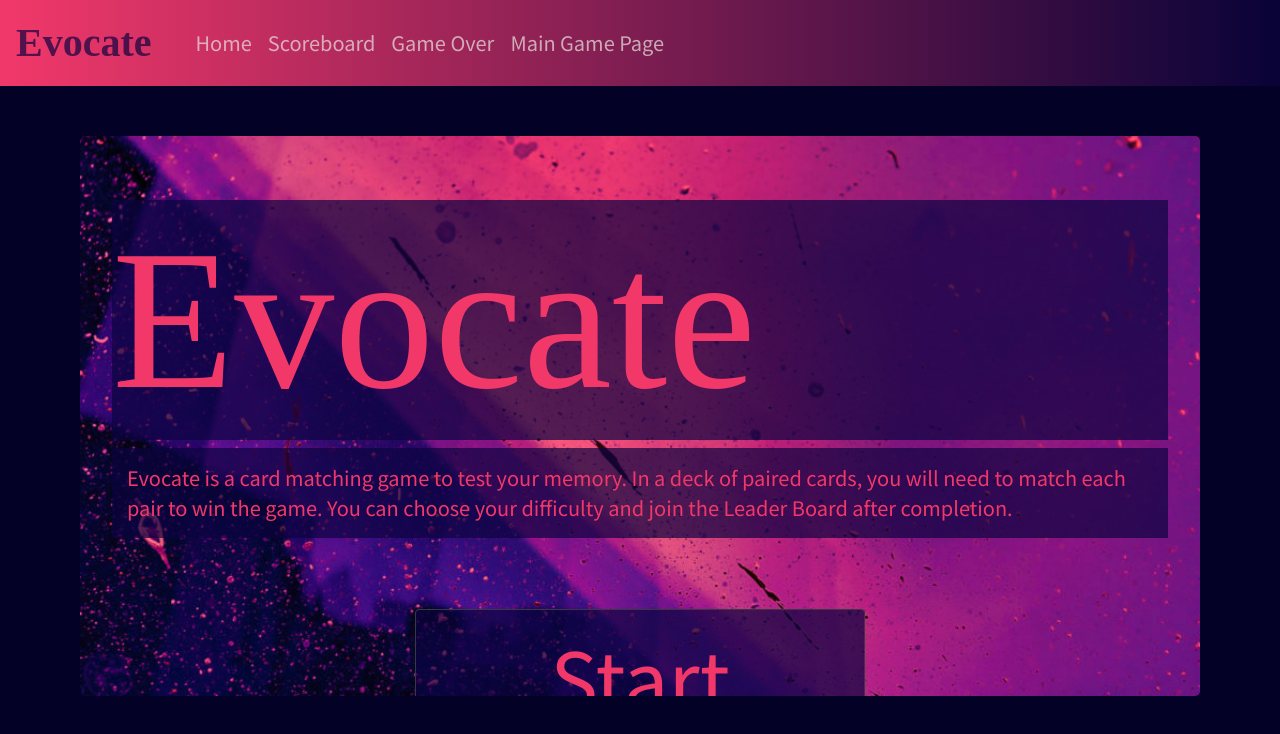
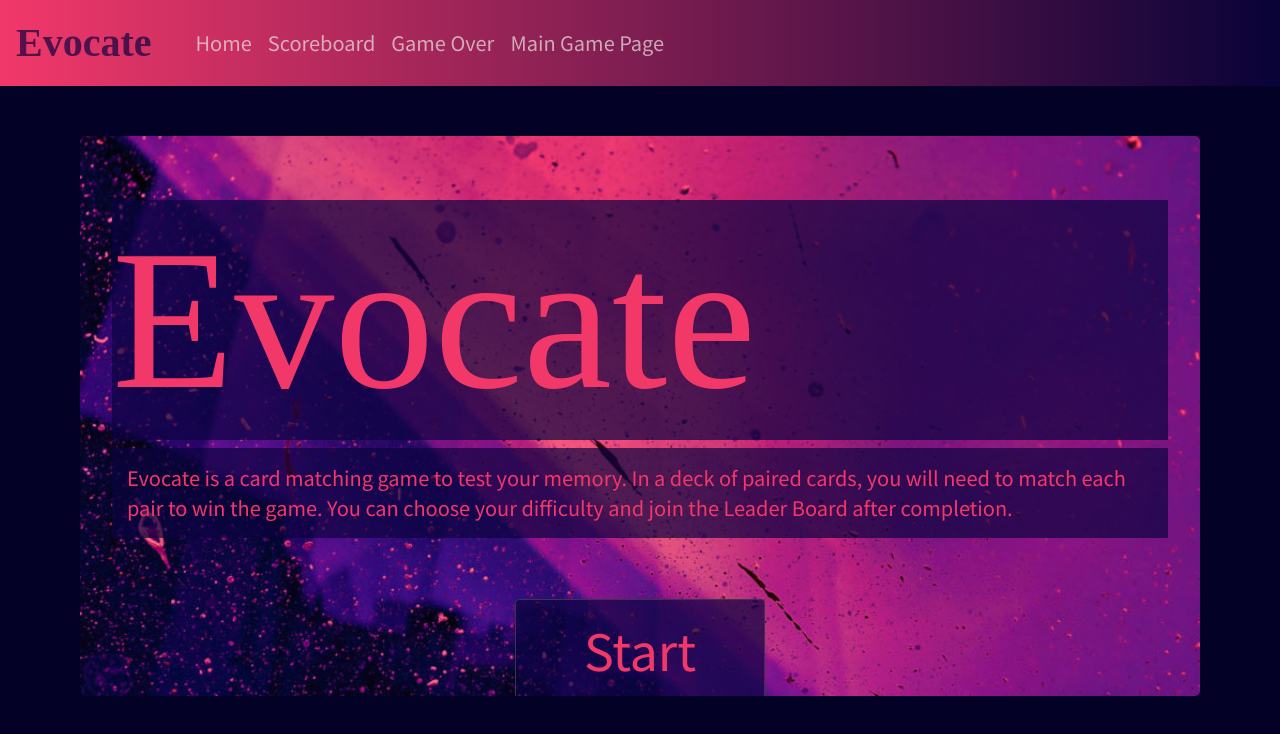
Before and after one commit to aftongauntlett/Evocate, a React (Create React App) app: page /#/ in a window 1280 px wide. Shown: the top 734 px of the page. Built offline with nearby package versions, Linux system fonts and the light colour scheme; a web font is replaced by a local one.

Commit message:
difficulty buttons work

```diff
--- a/src/App.js
+++ b/src/App.js
@@ -18,7 +18,7 @@ export default function App() {
           <Route path="/scoreBoard">
             <Scoreboard />
           </Route>
-          <Route path="/gamePage">
+          <Route path="/gamePage/:difficulty">
             <Gamepage />
           </Route>
           <Route path="/gameOver">
--- a/src/components/views/home/index.js
+++ b/src/components/views/home/index.js
@@ -4,6 +4,57 @@ import Jumbotron from "react-bootstrap/Jumbotron";
 import "./style.css";
 
 export default class index extends Component {
+  state={
+    starting: false
+  }
+
+  // created this function to make the button disappear when clicked
+startButton(){
+  if (!this.state.starting){
+    return (
+      <div className="d-flex justify-content-center">
+        <Button
+    onClick={() => {this.setState({starting: true})}}
+    className="homeButton"
+    variant="outline-dark"
+  >
+    Start
+  </Button>
+  </div>
+
+    )
+  }
+}
+
+difficultySelector(){
+  if (this.state.starting){
+     return (
+      <div className="d-flex justify-content-center">
+
+        <Button
+          href="#/gamePage/12"
+          className="homeButton"
+          variant="outline-dark"
+        >
+          Easy
+        </Button>
+        <Button
+          href="#/gamePage/24"
+          className="homeButton"
+          variant="outline-dark"
+        >
+          Medium
+        </Button>
+        <Button
+          href="#/gamePage/36"
+          className="homeButton"
+          variant="outline-dark"
+        >
+          Hard
+        </Button>
+      </div>
+     )}}
+
 render() {
   return (
     <div className="d-flex justify-content-center">
@@ -16,14 +67,9 @@ export default class index extends Component {
     completion.
           </p>
           <div className="d-flex justify-content-center">
-            <Button
-              href="#/gamePage"
-              className="homeButton"
-              variant="outline-dark"
-            >
-              Start
-            </Button>
           </div>
+          {this.startButton()}
+          {this.difficultySelector()}
         </Jumbotron>
       </div>
     );
--- a/src/components/views/home/style.css
+++ b/src/components/views/home/style.css
@@ -43,12 +43,13 @@
   background-color: #0b0340b0 !important;
   color: #f23869 !important;
   font-family: "Noto Sans JP", sans-serif;
-  font-size: 80px !important;
+  font-size: 50px !important;
   text-align: center;
   justify-content: center;
-  margin: 55px;
-  width: 450px;
-  height: 150px;
+  margin: 45px;
+  padding: 15px;
+  width: 250px;
+  height: 100px;
 }
 
 @media only screen and (max-width: 800px) {
```
Lines whose indentation alone changed are shown as unchanged.
